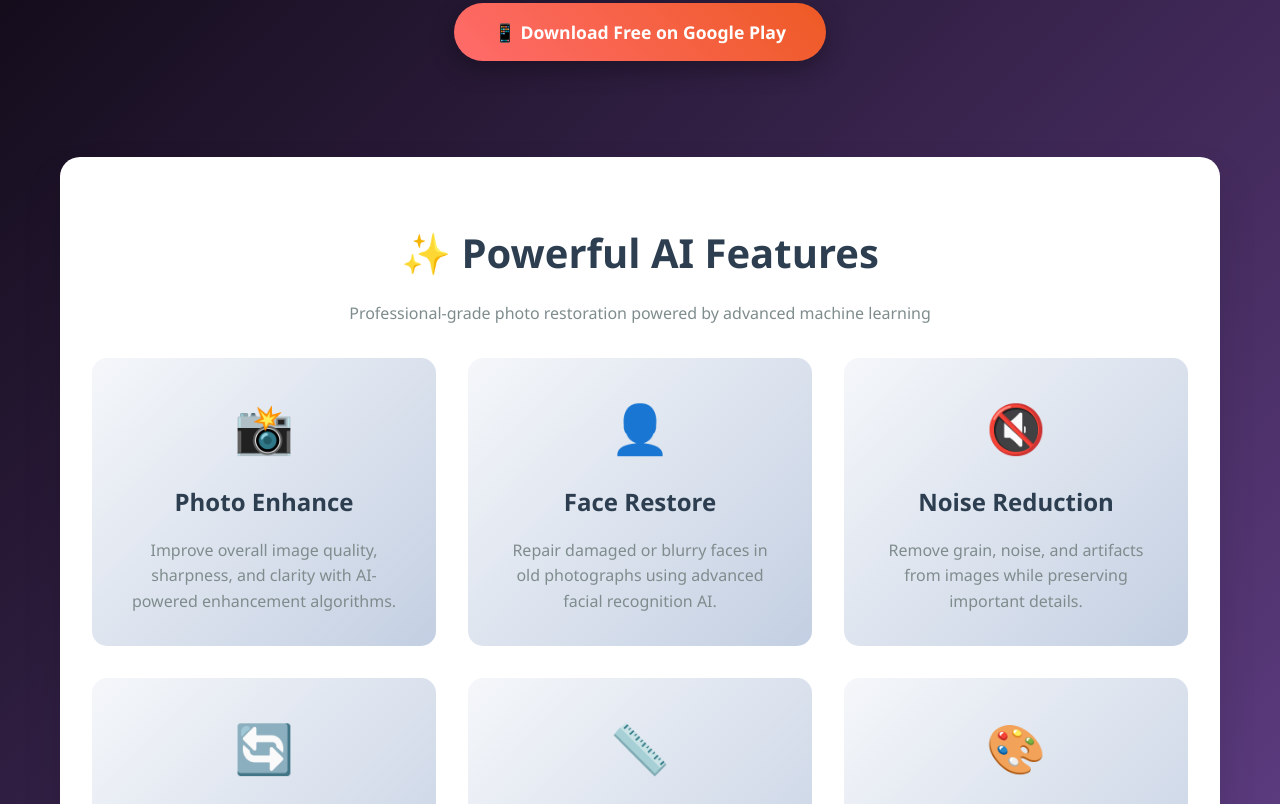
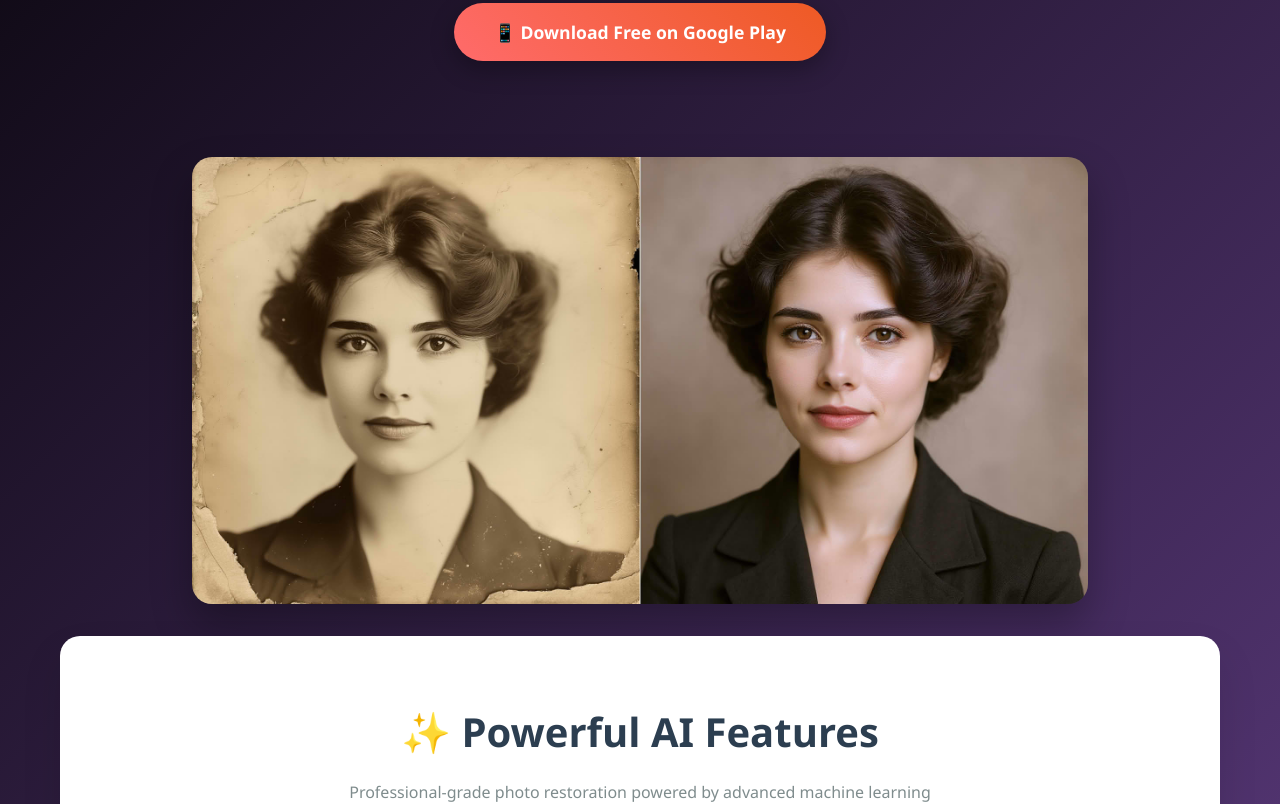
Before and after one commit to rodwo/rodwo.github.io, a plain HTML site: page index.htm in a window 1280 px wide. Shown: the part 588-1392 px from the top of the page. Drawn offline with Linux system fonts and the light colour scheme.

Commit message:
feat: add premium restore images

```diff
--- a/index.htm
+++ b/index.htm
@@ -321,6 +321,56 @@
                 transform: translateX(-50%) translateY(-5px);
             }
         }
+
+        .premium-restore {
+            width: 70%;
+            margin: 2rem 0;
+            border-radius: 20px;
+            overflow: hidden;
+            box-shadow: 0 20px 40px rgba(0, 0, 0, 0.3);
+            margin-left: auto;
+            margin-right: auto;
+        }
+
+        .premium-restore img {
+            width: 100%;
+            height: auto;
+            display: block;
+        }
+
+        /* Mobile: show half image (50% height) */
+        @media (max-width: 768px) {
+            .premium-restore img {
+                height: auto;
+                object-fit: cover;
+                object-position: center;
+            }
+        }
+
+        /* Desktop: show cover image (full cover) */
+        @media (min-width: 769px) {
+            .premium-restore img {
+                height: auto;
+                object-fit: cover;
+                object-position: center;
+            }
+        }
+
+        /* Tablet and larger screens */
+        @media (min-width: 769px) and (max-width: 1200px) {
+            .premium-restore img {
+                height: auto;
+                object-fit: cover;
+            }
+        }
+
+        /* Large screens */
+        @media (min-width: 1201px) {
+            .premium-restore img {
+                height: auto;
+                object-fit: cover;
+            }
+        }
     </style>
 </head>
 <body>
@@ -363,6 +413,14 @@
                     📱 Download Free on Google Play
                 </a>
             </div>
+        </section>
+
+        <section class="premium-restore">
+            <picture>
+                <source media="(max-width: 768px)" srcset="assets/images/premium-restore-half.jpg">
+                <source media="(min-width: 769px)" srcset="assets/images/premium-restore-cover.jpg">
+                <img src="assets/images/premium-restore-cover.jpg" alt="Premium Photo Restore Features">
+            </picture>
         </section>
 
         <div class="container">
```
Also changed, not shown: assets/images/premium-restore-cover.jpg (added), assets/images/premium-restore-half.jpg (added).
